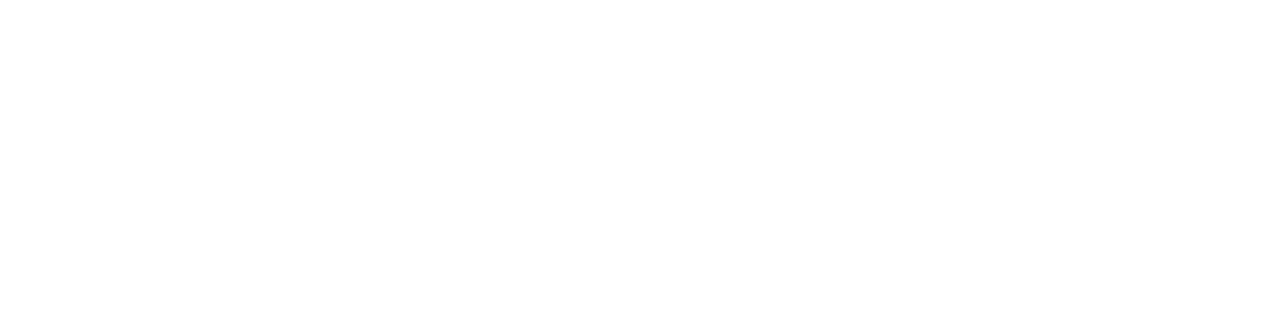
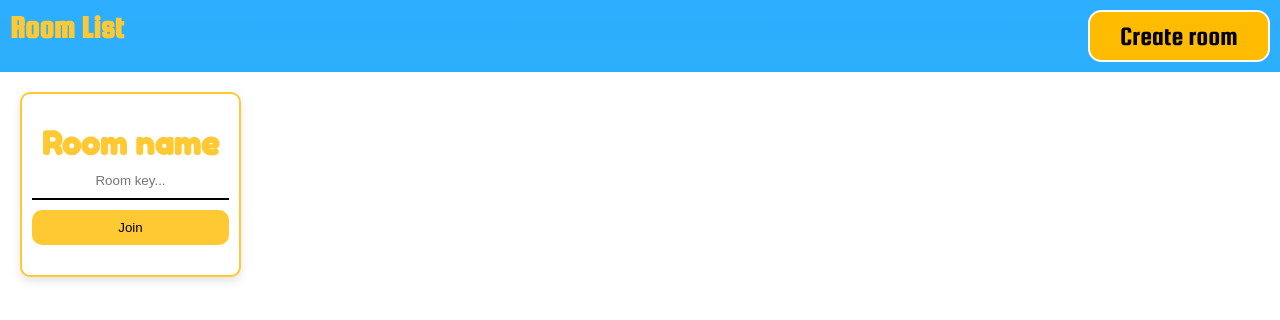
Before and after one commit to group-project-game/guess-my-pin, a Vue app: page /room in a window 1280 px wide. Shown: the top 320 px of the page. Built offline with nearby package versions, Linux system fonts and the light colour scheme.

Commit message:
Selesai ui room

```diff
--- a/src/App.vue
+++ b/src/App.vue
@@ -6,9 +6,25 @@
 
 <style>
 
+@import url('https://fonts.googleapis.com/css?family=Squada+One&display=swap');
+@import url('https://fonts.googleapis.com/css?family=Fredoka+One&display=swap');
+
 *{
   margin: 0;
   padding: 0;
 }
 
+body{
+  background: #2daeff; /* Old browsers */
+  background: -moz-linear-gradient(top,  #2daeff 0%, #2ab0ed 33%, #9fd8ef 74%, #e4f5fc 100%); /* FF3.6-15 */
+  background: -webkit-linear-gradient(top,  #2daeff 0%,#2ab0ed 33%,#9fd8ef 74%,#e4f5fc 100%); /* Chrome10-25,Safari5.1-6 */
+  background: linear-gradient(to bottom,  #2daeff 0%,#2ab0ed 33%,#9fd8ef 74%,#e4f5fc 100%); /* W3C, IE10+, FF16+, Chrome26+, Opera12+, Safari7+ */
+  filter: progid:DXImageTransform.Microsoft.gradient( startColorstr='#2daeff', endColorstr='#e4f5fc',GradientType=0 ); /* IE6-9 */
+  background-size: cover;
+  background-repeat: no-repeat;
+}
+#app{
+  height: 100vh;
+}
+
 </style>
--- /dev/null
+++ b/src/components/AddRoom.vue
@@ -0,0 +1,92 @@
+<template>
+  <div class="add-room">
+    <div class="add">
+      <form @submit.prevent="createRoom">
+        <h1>Add new room</h1>
+        <input type="text" placeholder="Room name">
+        <button type="submit">Create</button>
+        <button @click="closeForm()" class="btn-secondary">Close</button>
+      </form>
+    </div>
+  </div>
+</template>
+
+<script>
+export default {
+  name: 'AddRoom',
+  methods: {
+    createRoom() {
+
+    },
+    closeForm() {
+      this.$emit('close')
+    }
+  }
+}
+</script>
+
+<style scoped>
+.add-room{
+  position: fixed;
+  top: 0;
+  left: 0;
+  width: 100%;
+  height: 100vh;
+  background-color: rgba(0,0,0,.2);
+  display: flex;
+  align-items: center;
+  justify-content: center;
+}
+.add{
+  background-color: #ffffff;
+  border-radius: 10px;
+  padding: 10px;
+  box-shadow: 0 0 20px 10px rgba(0,0,0,.2);
+  position: relative;
+}
+.add form{
+  display: flex;
+  flex-direction: column;
+}
+form h1{
+  margin-bottom: 10px;
+}
+form input{
+  padding: 20px;
+  font-size: 20pt;
+  border: none;
+  border-radius: 10pt;
+  border: 5px solid #ffbb00;
+  margin-bottom: 10px;
+  font-family: 'Squada One', cursive;
+  width: 400px;
+}
+form input:focus{
+  outline: none;
+}
+form button{
+  padding: 10px 30px;
+  border: none;
+  font-size: 20pt;
+  font-family: 'Squada One', cursive;
+  background-color: #ffbb00;
+  border: 2px solid #ffffff;
+  border-radius: 10pt;
+  cursor: pointer;
+  align-self: center;
+}
+form button:hover{
+  background-color: #ffc933;
+}
+form button:focus{
+  outline: none;
+}
+form button:active{
+  transform: scale(0.9);
+}
+.btn-secondary{
+  background-color: #ffffff;
+  border: 2px solid #ffc933;
+  margin-top: 20px;
+}
+</style>
--- a/src/components/Login.vue
+++ b/src/components/Login.vue
@@ -15,8 +15,6 @@
 </script>
 
 <style scoped>
-
-@import url('https://fonts.googleapis.com/css?family=Squada+One&display=swap');
 
 .login img{
   width: 250px;
--- /dev/null
+++ b/src/components/RoomCard.vue
@@ -0,0 +1,58 @@
+<template>
+  <div class="room-card">
+    <h1>Room name</h1>
+    <form @submit.prevent="joinRoom">
+      <input type="text" placeholder="Room key...">
+      <button type="submit">Join</button>
+    </form>
+  </div>
+</template>
+
+<script>
+export default {
+
+}
+</script>
+
+<style scoped>
+
+.room-card{
+  padding: 30px 10px;
+  margin: 10px;
+  background-color: #ffffff;
+  border-radius: 10px;
+  box-shadow: 0px 5px 10px rgba(0,0,0,.1);
+  border: 2px solid #ffc933;
+}
+.room-card h1{
+  color: #ffc933;
+  text-align: center;
+  font-family: 'Fredoka One', cursive;
+}
+form{
+  display: flex;
+  flex-direction: column;
+}
+form input{
+  border: none;
+  border-bottom: 2px solid black;
+  margin-bottom: 10px;
+  padding: 10px;
+  text-align: center;
+}
+form input:focus{
+  outline: none;
+}
+form button{
+  border: none;
+  padding: 10px;
+  background-color: #ffc933;
+  border-radius: 10px;
+}
+form button:focus{
+  outline: none;
+}
+form button:active{
+  transform: scale(0.9);
+}
+</style>
--- a/src/router.js
+++ b/src/router.js
@@ -1,6 +1,7 @@
 import Vue from 'vue'
 import Router from 'vue-router'
 import Home from './views/Home.vue'
+import Room from './views/Room.vue'
 
 Vue.use(Router)
 
@@ -12,6 +13,11 @@
       path: '/',
       name: 'home',
       component: Home
+    },
+    {
+      path: '/room',
+      name: 'room',
+      component: Room
     }
   ]
 })
--- a/src/views/Home.vue
+++ b/src/views/Home.vue
@@ -20,11 +20,6 @@
 
 .home{
   height: 100vh;
-  background: #2daeff; /* Old browsers */
-  background: -moz-linear-gradient(top,  #2daeff 0%, #2ab0ed 33%, #9fd8ef 74%, #e4f5fc 100%); /* FF3.6-15 */
-  background: -webkit-linear-gradient(top,  #2daeff 0%,#2ab0ed 33%,#9fd8ef 74%,#e4f5fc 100%); /* Chrome10-25,Safari5.1-6 */
-  background: linear-gradient(to bottom,  #2daeff 0%,#2ab0ed 33%,#9fd8ef 74%,#e4f5fc 100%); /* W3C, IE10+, FF16+, Chrome26+, Opera12+, Safari7+ */
-  filter: progid:DXImageTransform.Microsoft.gradient( startColorstr='#2daeff', endColorstr='#e4f5fc',GradientType=0 ); /* IE6-9 */
   display: flex;
   align-items: center;
   justify-content: center;
--- /dev/null
+++ b/src/views/Room.vue
@@ -0,0 +1,84 @@
+<template>
+  <div class="room">
+    <div class="room-header">
+      <h1>Room List</h1>
+      <button @click="toggleAddRoomForm">Create room</button>
+      <AddRoom v-if="isShowAdd" @close="toggleAddRoomForm"></AddRoom>
+    </div>
+    <div class="room-content">
+      <RoomCard></RoomCard>
+    </div>
+  </div>
+</template>
+
+<script>
+
+import RoomCard from '../components/RoomCard.vue'
+import AddRoom from '../components/AddRoom.vue'
+
+export default {
+  name: 'Room',
+  components: {
+    RoomCard,
+    AddRoom
+  },
+  data() {
+    return {
+      isShowAdd: false
+    }
+  },
+  methods: {
+    toggleAddRoomForm() {
+      this.isShowAdd = !this.isShowAdd
+    }
+  }
+}
+</script>
+
+<style scoped>
+
+.room{
+  display: flex;
+  flex-direction: column;
+  height: 100%;
+}
+.room-header{
+  padding: 10px;
+  display: flex;
+  justify-content: space-between;
+}
+.room-header h1{
+  color: #ffc933;
+  font-family: 'Squada One', cursive;
+}
+.room-header button{
+  padding: 10px 30px;
+  border: none;
+  font-size: 20pt;
+  font-family: 'Squada One', cursive;
+  background-color: #ffbb00;
+  border: 2px solid #ffffff;
+  border-radius: 10pt;
+  cursor: pointer;
+  align-self: center;
+}
+.room-header button:hover{
+  background-color: #ffc933;
+}
+.room-header button:focus{
+  outline: none;
+}
+.room-header button:active{
+  transform: scale(0.9);
+}
+.room-content {
+  flex-grow: 1;
+  overflow: auto;
+  padding: 10px;
+  display: flex;
+  flex-wrap: wrap;
+  align-items: flex-start;
+  background-color: #ffffff;
+}
+
+</style>
```
